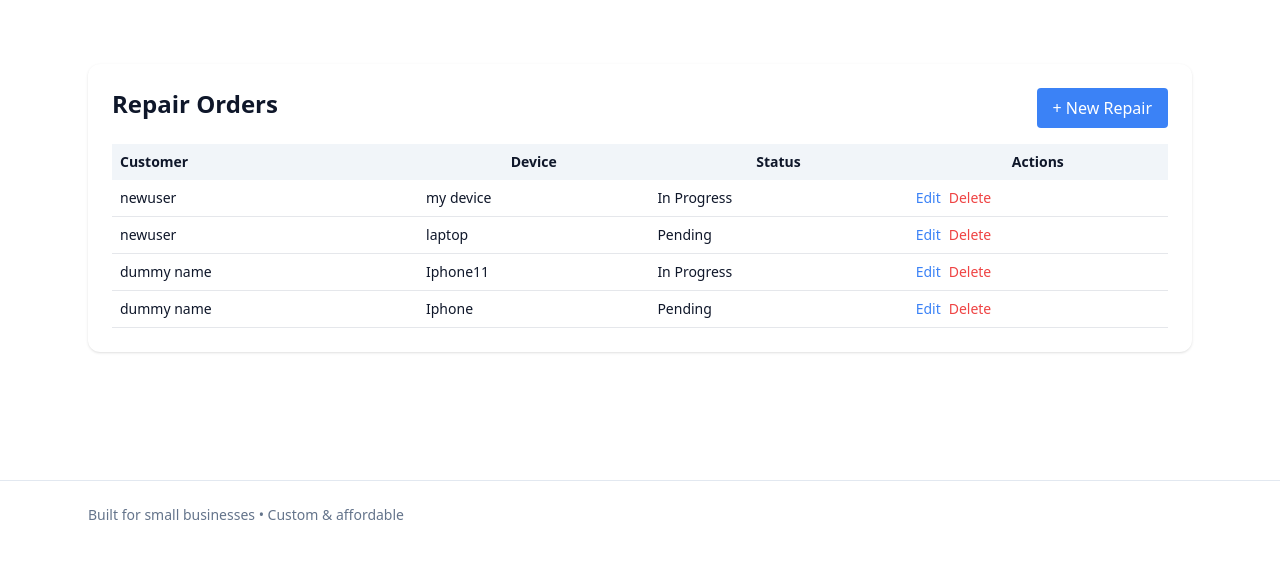
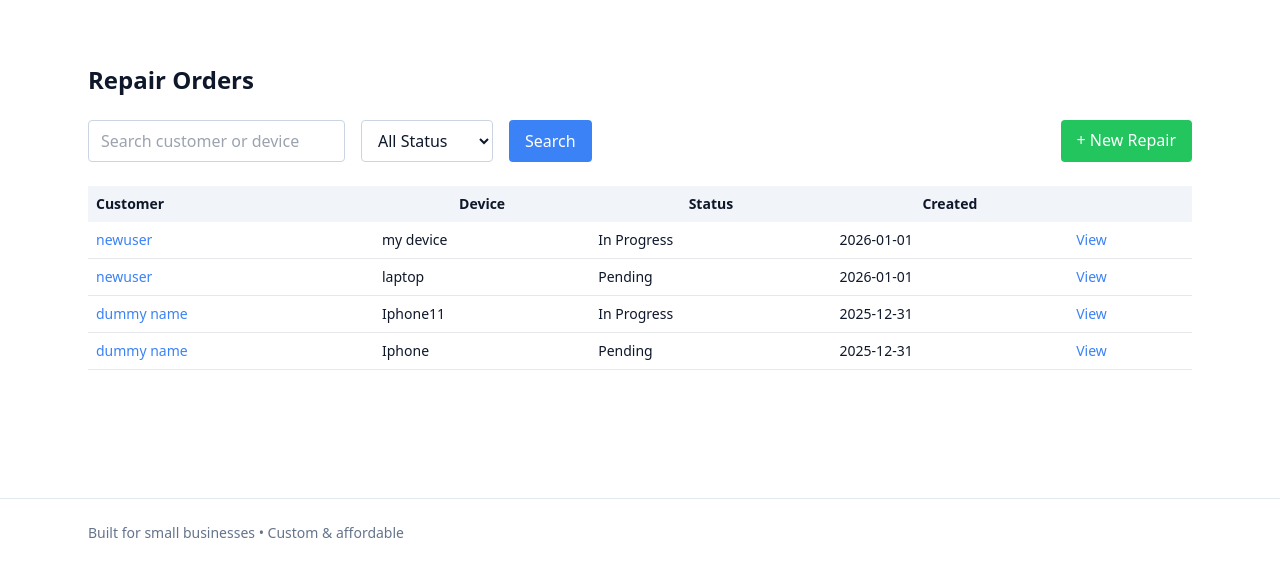
Before and after one commit to abdul-rehman-2050/RSMS, a Flask app: page /repairs/ in a window 1280 px wide. Shown: the part 73-650 px from the top of the page. Run offline with Flask 3, Linux system fonts and the light colour scheme; a user stored in the database is signed in; some libraries are stand-ins or nearby versions.

Commit message:
front end for customer routes changed

```diff
--- a/app/routes/repair_order.py
+++ b/app/routes/repair_order.py
@@ -5,12 +5,30 @@ from app.extensions import db
 repair_bp = Blueprint("repair", __name__, url_prefix="/repairs")
 
 @repair_bp.route("/")
+@repair_bp.route("/list")
 def list_repairs():
     if "user_id" not in session:
         return redirect(url_for("auth.login"))
 
-    repairs = RepairOrder.query.order_by(RepairOrder.created_at.desc()).all()
+    q = request.args.get("q", "")
+    status = request.args.get("status", "")
+
+    query = RepairOrder.query.join(Customer)
+
+    if q:
+        query = query.filter(
+            db.or_(
+                Customer.name.ilike(f"%{q}%"),
+                RepairOrder.device.ilike(f"%{q}%")
+            )
+        )
+
+    if status:
+        query = query.filter(RepairOrder.status == status)
+
+    repairs = query.order_by(RepairOrder.created_at.desc()).all()
     return render_template("repairs/list.html", repairs=repairs)
+
 
 @repair_bp.route("/add", methods=["GET", "POST"])
 def add_repair():
@@ -62,3 +80,54 @@ def delete_repair(id):
     db.session.commit()
     flash("Repair order deleted", "success")
     return redirect(url_for("repair.list_repairs"))
+
+
+@repair_bp.route("/view/<int:id>")
+def view_repair(id):
+    if "user_id" not in session:
+        return redirect(url_for("auth.login"))
+
+    repair = RepairOrder.query.get_or_404(id)
+    return render_template("repairs/detail.html", repair=repair)
+
+@repair_bp.route("/customer/<int:customer_id>")
+def repairs_by_customer(customer_id):
+    if "user_id" not in session:
+        return redirect(url_for("auth.login"))
+
+    customer = Customer.query.get_or_404(customer_id)
+    repairs = RepairOrder.query.filter_by(customer_id=customer_id).order_by(RepairOrder.created_at.desc()).all()
+
+    return render_template("repairs/customer_repairs.html", customer=customer, repairs=repairs)
+
+@repair_bp.route("/status/<status>")
+def repairs_by_status(status):
+    if "user_id" not in session:
+        return redirect(url_for("auth.login"))
+
+    repairs = RepairOrder.query.filter_by(status=status).order_by(RepairOrder.created_at.desc()).all()
+
+    return render_template("repairs/status_repairs.html", status=status, repairs=repairs)
+
+@repair_bp.route("/update_status/<int:id>", methods=["POST"])
+def update_repair_status(id):
+    if "user_id" not in session:
+        return redirect(url_for("auth.login"))
+
+    repair = RepairOrder.query.get_or_404(id)
+    new_status = request.form["status"]
+    repair.status = new_status
+    db.session.commit()
+    flash("Repair order status updated", "success")
+    return redirect(url_for("repair.view_repair", id=id))
+
+@repair_bp.route("/search", methods=["GET", "POST"])
+def search_repairs():
+    if "user_id" not in session:
+        return redirect(url_for("auth.login"))
+
+    if request.method == "POST":
+        q = request.form["q"]
+        return redirect(url_for("repair.list_repairs", q=q))
+
+    return render_template("repairs/search.html")
--- a/app/templates/base.html
+++ b/app/templates/base.html
@@ -40,6 +40,28 @@
 
     <!-- Page Content -->
     <main>
+        <!-- Flash Messages -->
+<div class="fixed top-5 right-5 z-50 space-y-2">
+    {% with messages = get_flashed_messages(with_categories=true) %}
+        {% if messages %}
+            {% for category, message in messages %}
+            <div x-data="{ show: true }" x-show="show"
+                 x-init="setTimeout(() => show = false, 4000)"
+                 class="px-4 py-3 rounded-lg shadow-lg text-white
+                        {% if category == 'success' %}bg-green-500
+                        {% elif category == 'error' %}bg-red-500
+                        {% elif category == 'warning' %}bg-yellow-500 text-slate-900
+                        {% elif category == 'info' %}bg-blue-500
+                        {% else %}bg-slate-500{% endif %}
+                        transition-all duration-500">
+                {{ message }}
+            </div>
+            {% endfor %}
+        {% endif %}
+    {% endwith %}
+</div>
+
+
         {% block content %}{% endblock %}
     </main>
 
@@ -48,6 +70,8 @@
             Built for small businesses • Custom & affordable
         </div>
     </footer>
+<!-- Alpine.js CDN for auto-dismiss -->
+<script src="https://cdn.jsdelivr.net/npm/alpinejs@3.x.x/dist/cdn.min.js" defer></script>
 
     <!-- 2. The Logic Script -->
     <script>
--- a/app/templates/repairs/list.html
+++ b/app/templates/repairs/list.html
@@ -1,40 +1,75 @@
 {% extends "base.html" %}
 {% block content %}
-<section class="max-w-6xl mx-auto px-6 py-16">
-<div class="bg-white dark:bg-slate-900 p-6 rounded-xl shadow">
+<section class="max-w-6xl mx-auto px-6 py-16 space-y-6">
 
-<div class="flex justify-between mb-4">
-    <h2 class="text-2xl font-bold">Repair Orders</h2>
+<h2 class="text-2xl font-semibold">Repair Orders</h2>
+
+<form method="get" action="{{ url_for('repair.list_repairs') }}"
+      class="flex flex-wrap gap-4">
+
+    <input name="q"
+           value="{{ request.args.get('q','') }}"
+           placeholder="Search customer or device"
+           class="px-3 py-2 rounded border
+                  bg-white dark:bg-slate-900
+                  border-slate-300 dark:border-slate-700">
+
+    <select name="status"
+            class="px-3 py-2 rounded border
+                   bg-white dark:bg-slate-900
+                   border-slate-300 dark:border-slate-700">
+        <option value="">All Status</option>
+        <option>Pending</option>
+        <option>In Progress</option>
+        <option>Completed</option>
+    </select>
+
+    <button class="bg-blue-500 text-white px-4 py-2 rounded">
+        Search
+    </button>
+
     <a href="{{ url_for('repair.add_repair') }}"
-       class="bg-blue-500 text-white px-4 py-2 rounded">+ New Repair</a>
-</div>
+       class="ml-auto bg-green-500 text-white px-4 py-2 rounded">
+        + New Repair
+    </a>
+</form>
 
-<table class="w-full text-sm">
+<table class="w-full text-sm mt-6">
 <thead class="bg-slate-100 dark:bg-slate-800">
 <tr>
     <th class="p-2 text-left">Customer</th>
     <th class="p-2">Device</th>
     <th class="p-2">Status</th>
-    <th class="p-2">Actions</th>
+    <th class="p-2">Created</th>
+    <th class="p-2"></th>
 </tr>
 </thead>
 <tbody>
 {% for r in repairs %}
 <tr class="border-b dark:border-slate-700">
-    <td class="p-2">{{ r.customer.name }}</td>
+    <td class="p-2">
+        <a href="{{ url_for('customer.customer_details', id=r.customer.id) }}"
+           class="text-blue-500">
+            {{ r.customer.name }}
+        </a>
+    </td>
     <td class="p-2">{{ r.device }}</td>
     <td class="p-2">{{ r.status }}</td>
-    <td class="p-2 flex gap-2">
-        <a href="{{ url_for('repair.edit_repair', id=r.id) }}" class="text-blue-500">Edit</a>
-        <form method="post" action="{{ url_for('repair.delete_repair', id=r.id) }}">
-            <button class="text-red-500">Delete</button>
-        </form>
+    <td class="p-2">{{ r.created_at.strftime('%Y-%m-%d') }}</td>
+    <td class="p-2">
+        <a href="{{ url_for('repair.view_repair', id=r.id) }}"
+           class="text-blue-500 text-sm">View</a>
     </td>
+</tr>
+{% else %}
+<tr>
+<td colspan="5" class="p-4 text-center text-slate-500">
+    No repair orders found
+</td>
 </tr>
 {% endfor %}
 </tbody>
 </table>
 
-</div>
 </section>
 {% endblock %}
```
Also changed, not shown: app/routes/customer.py (+45 -14 lines), app/templates/customers/detail.html (added, +37 -0 lines), app/templates/customers/list.html (added, +54 -0 lines), app/templates/dashboard.html (+7 -0 lines), app/templates/repairs/detail.html (added, +31 -0 lines), app/templates/repairs/form.html (+23 -20 lines), app/app.db, app/templates/customers/form.html (renamed from app/templates/customer_form.html), app/templates/repairs/customer_repairs.html (added), app/templates/repairs/search.html (added), app/templates/repairs/status_repairs.html (added).
